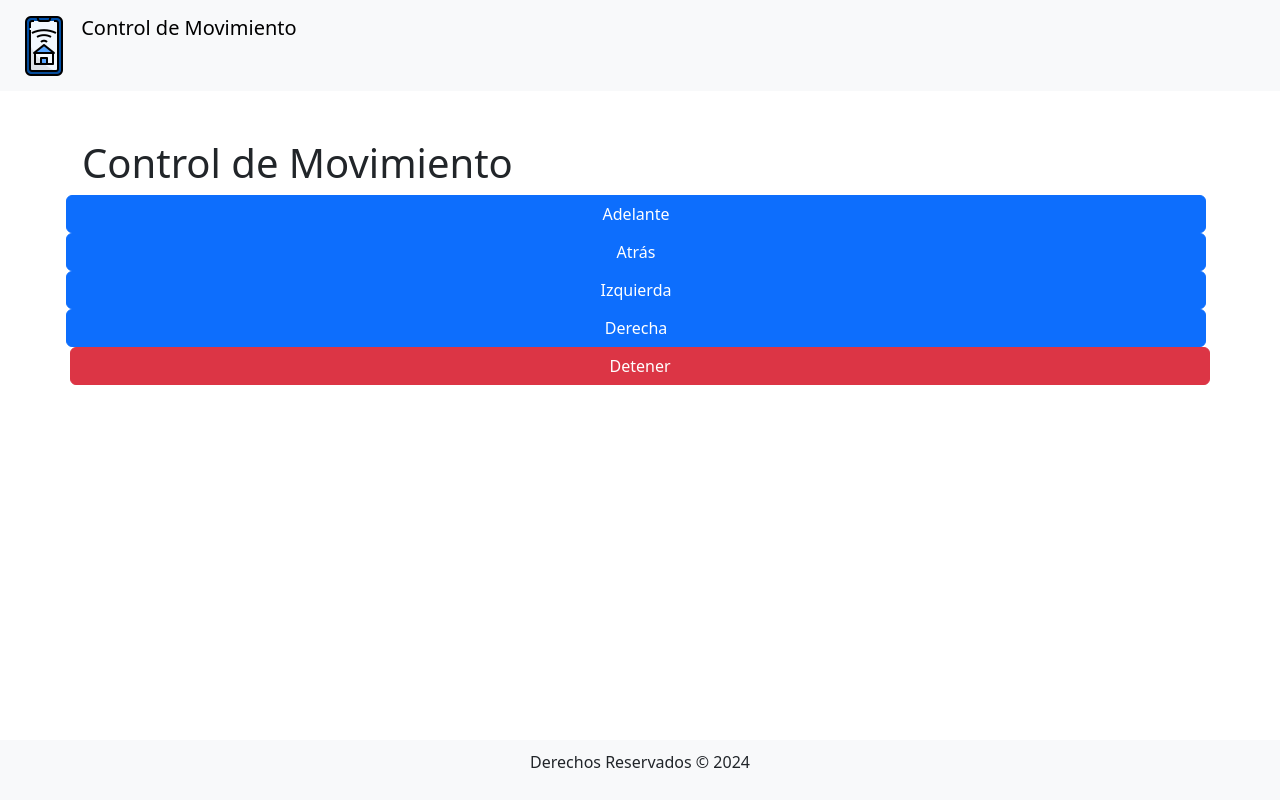
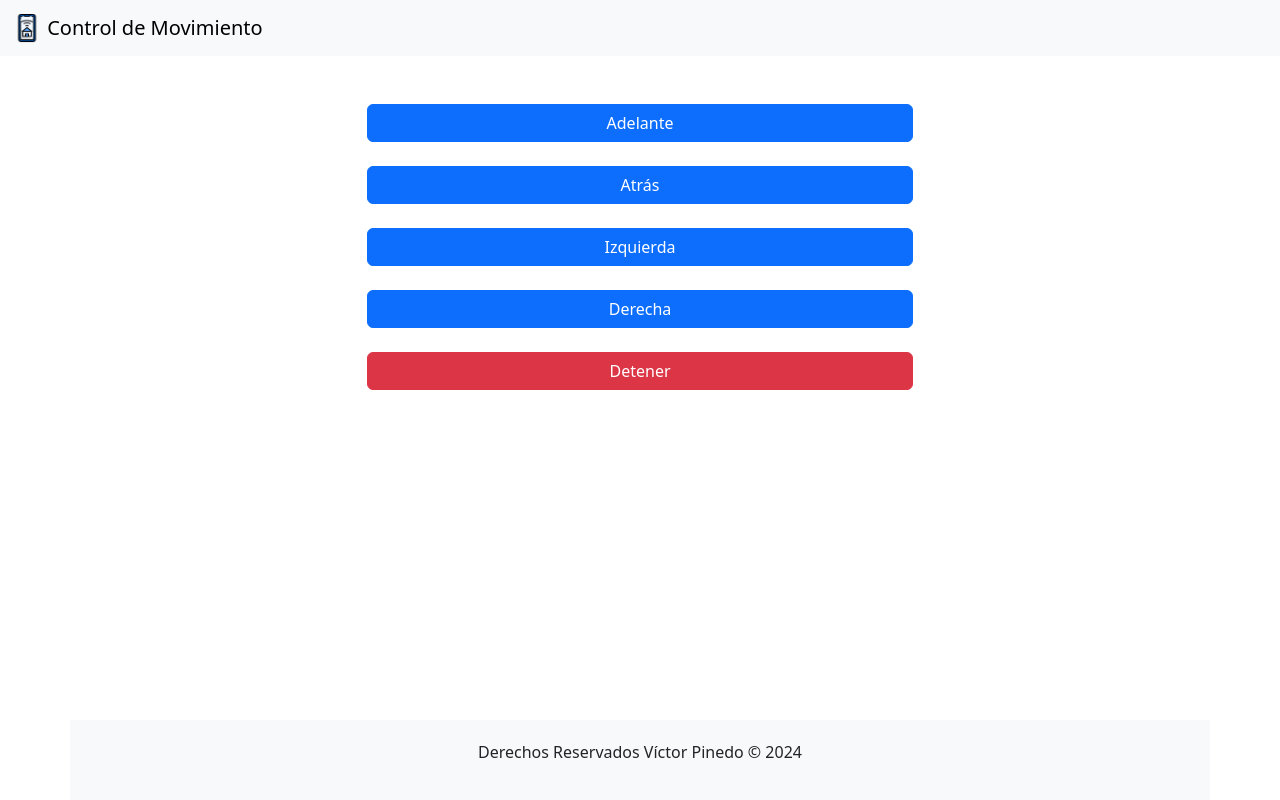
Before and after one commit to josesanchezmx/Iot-Car-Control-Proyecto, a plain HTML site: page front-end/control/web/index.html in a window 1280 px wide. Drawn offline with nearby package versions, Linux system fonts and the light colour scheme.

Commit message:
Modificamos la pagina web en el index con otra plantilla

```diff
--- a/front-end/control/web/index.html
+++ b/front-end/control/web/index.html
@@ -1,56 +1,53 @@
 <!DOCTYPE html>
 <html lang="es">
+
 <head>
     <meta charset="UTF-8">
     <meta name="viewport" content="width=device-width, initial-scale=1.0">
     <title>Control de Movimiento</title>
     <link href="https://cdn.jsdelivr.net/npm/bootstrap@5.3.0-alpha1/dist/css/bootstrap.min.css" rel="stylesheet">
     <style>
-    .footer {
-      position: fixed;
-      bottom: 0;
-      width: 100%;
+        /* Estilos adicionales personalizados */
+        footer {
+            background-color: #f8f9fa;
+            padding: 20px 0;
             text-align: center;
-      background-color: #f8f9fa;
-      padding: 10px 0;
         }
     </style>
 </head>
+
 <body>
-  <nav class="navbar navbar-light bg-light">
+
+    <nav class="navbar navbar-expand-lg navbar-light bg-light">
         <div class="container-fluid">
             <a class="navbar-brand" href="#">
-        <img src="./../../assets/img/icons8-iot-64.png" alt="Logo" width="64" height="64" class="d-inline-block align-text-top">
+                <img src="./../../assets/img/icons8-iot-64.png" alt="Logo" width="30" height="30" class="d-inline-block align-top">
                 Control de Movimiento
             </a>
         </div>
     </nav>
 
     <div class="container mt-5">
-    <h1>Control de Movimiento</h1>
         <div class="row justify-content-center">
-      <button id="adelante" class="btn btn-primary me-2" onclick="('blue')">Adelante</button>
-      <button class="btn btn-primary me-2" onclick="('red')">Atrás</button>
-      <button class="btn btn-primary me-2" onclick="('green')">Izquierda</button>
-      <button class="btn btn-primary me-2" onclick="('yellow')">Derecha</button>
-      <button class="btn btn-danger" onclick="('white')">Detener</button>
+            <div class="col-12 col-md-6">
+                <div class="d-grid gap-2">
+                    <button id="adelante" class="btn btn-primary mb-3">Adelante</button>
+                    <button class="btn btn-primary mb-3">Atrás</button>
+                    <button class="btn btn-primary mb-3">Izquierda</button>
+                    <button class="btn btn-primary mb-3">Derecha</button>
+                    <button class="btn btn-danger" onclick="detener()">Detener</button>
+                </div>
+            </div>
         </div>
     </div>
 
-  <footer class="footer">
-    <div class="container">
-      <p>Derechos Reservados &copy; 2024</p>
-    </div>
+    <footer class="container fixed-bottom">
+            <p>Derechos Reservados Víctor Pinedo &copy; 2024</p>
     </footer>
 
-  <script>
-    function cambiarColor(color) {
-      document.body.style.backgroundColor = color;
-    }
-  </script>
     <script src="https://cdn.jsdelivr.net/npm/axios/dist/axios.min.js"></script>
     <script src="js/main.js"></script>
-  <script src="https://cdn.jsdelivr.net/npm/@popperjs/core@2.11.6/dist/umd/popper.min.js"></script>
-  <script src="https://cdn.jsdelivr.net/npm/bootstrap@5.3.0-alpha1/dist/js/bootstrap.min.js"></script>
+
 </body>
+
 </html>
```
Lines whose indentation alone changed are shown as unchanged.
